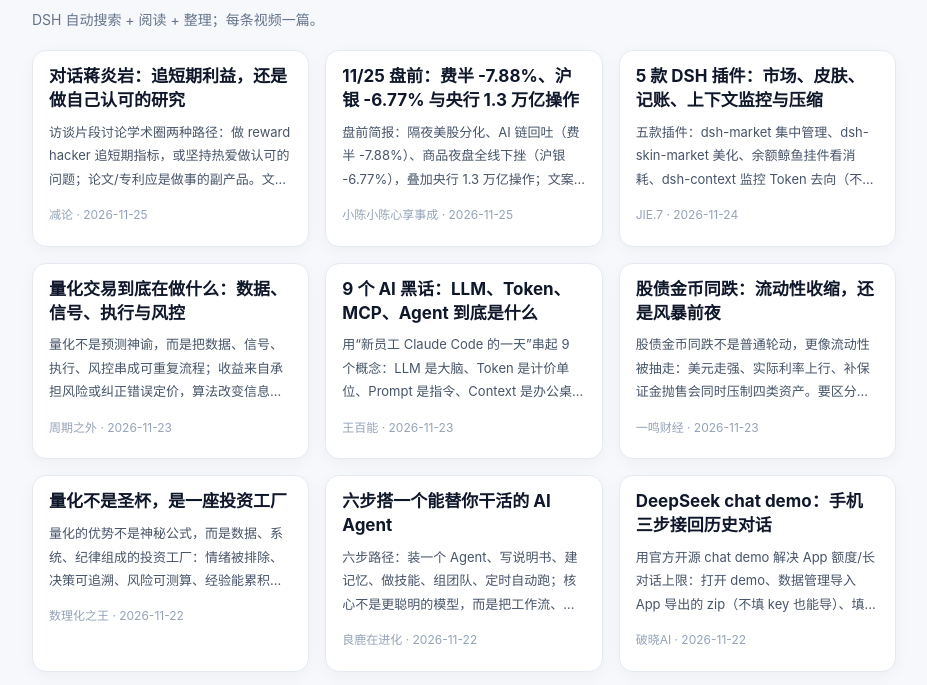
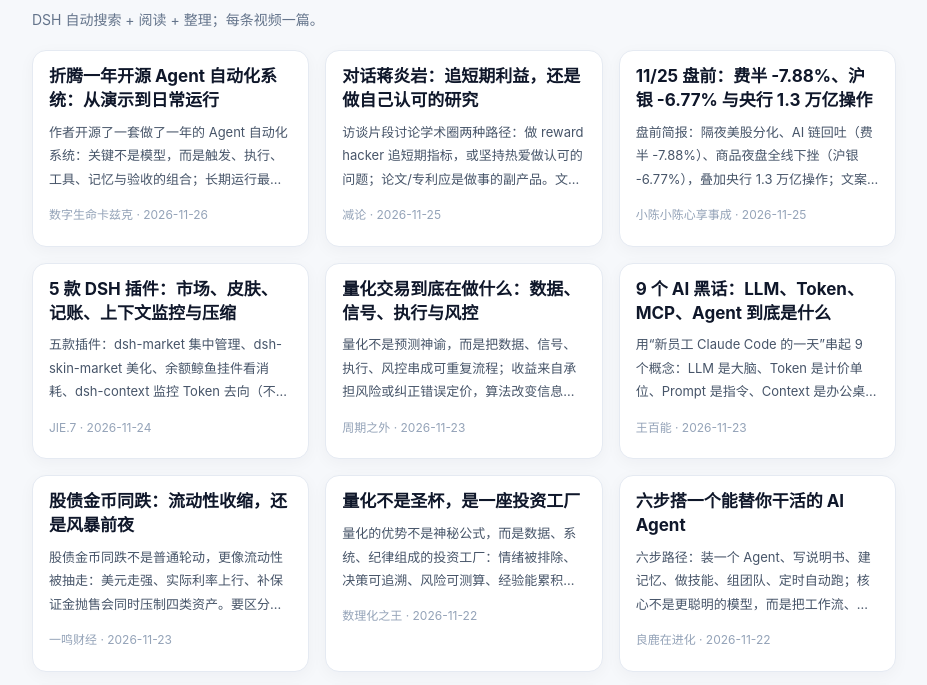
Before and after one commit to Pingpongdragon/douyin-notes-blog, a plain HTML site: page index.html in a window 1280 px wide. Shown: the part 78-763 px from the top of the page, without its empty margins (176-1103 px from the left). Drawn offline with Linux system fonts and the light colour scheme.

Commit message:
Douyin blog: index.html

```diff
--- a/index.html
+++ b/index.html
@@ -22,6 +22,11 @@ a{color:#2563eb;text-decoration:none}a:hover{text-decoration:underline}
 .empty{padding:40px 0;color:#64748b;text-align:center}
 @media(max-width:640px){.wrap{padding:20px 12px 50px}article{padding:22px 18px}h1{font-size:24px}}
 </style></head><body><div class="wrap"><h1>抖音笔记</h1><p class="meta">DSH 自动搜索 + 阅读 + 整理；每条视频一篇。</p><div class="grid">
+<a class="card" href="posts/7707222307812019475.html">
+
+  <div class="pad"><h2>折腾一年开源 Agent 自动化系统：从演示到日常运行</h2><p>作者开源了一套做了一年的 Agent 自动化系统：关键不是模型，而是触发、执行、工具、记忆与验收的组合；长期运行最难的是失败恢复、幂等、日志、成本与权限，先跑通最小闭环再扩张。</p><small>数字生命卡兹克 · 2026-11-26</small></div>
+</a>
+
 <a class="card" href="posts/7618861378710916395.html">
 
   <div class="pad"><h2>对话蒋炎岩：追短期利益，还是做自己认可的研究</h2><p>访谈片段讨论学术圈两种路径：做 reward hacker 追短期指标，或坚持热爱做认可的问题；论文/专利应是做事的副产品。文案只给问题，具体选择标准需看正文。</p><small>减论 · 2026-11-25</small></div>
```
